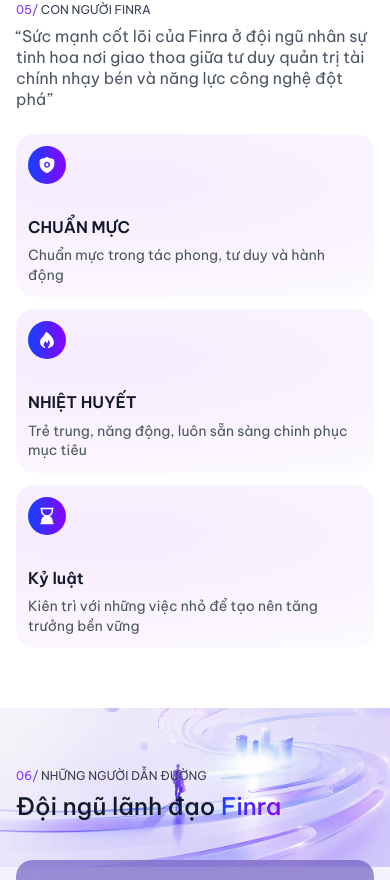
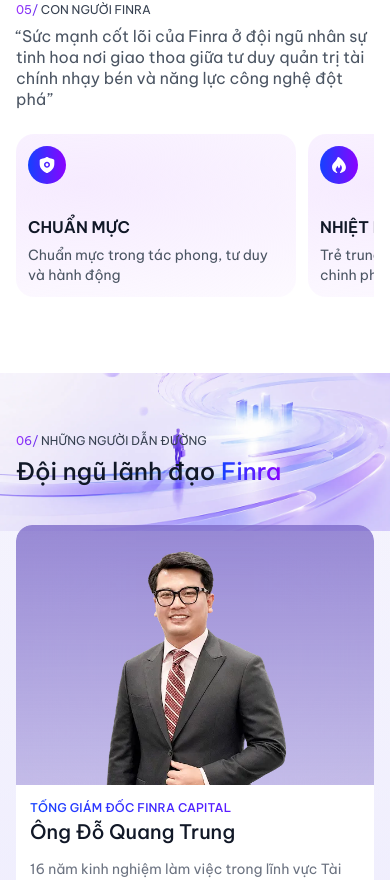
Before and after one commit to vuhai12/finra-clone, a Next.js app: page /ve-chung-toi in a window 390 px wide. Shown: the part 4535-5415 px from the top of the page. Built offline with nearby package versions, Linux system fonts and the light colour scheme.

Commit message:
fix section FinraPeople

```diff
--- a/src/sections/about/FinraPeople.tsx
+++ b/src/sections/about/FinraPeople.tsx
@@ -45,11 +45,11 @@
               quản trị tài chính nhạy bén và năng lực công nghệ đột phá”
             </h3>
           </div>
-          <div className="flex gap-[12px] flex-col md:flex-row">
+          <div className="flex gap-[12px] overflow-x-auto pb-4 [scrollbar-width:none] [&::-webkit-scrollbar]:hidden md:overflow-visible">
             {coreValues.map((item) => (
               <div
                 key={item.title}
-                className="flex flex-1 flex-col gap-[32px] p-[12px] rounded-[18px] bg-[radial-gradient(197.75%_111.25%_at_23.68%_30.75%,#f6ebff_0,#fff0)]"
+                className="flex w-[280px] shrink-0 flex-col gap-[32px] p-[12px] rounded-[18px] bg-[radial-gradient(197.75%_111.25%_at_23.68%_30.75%,#f6ebff_0,#fff0)] md:w-auto md:flex-1 md:shrink"
               >
                 <div className="w-[38px] h-[38px] rounded-full bg-[linear-gradient(270deg,#8a04ff,#1441ff)] flex items-center justify-center relative">
                   <Image
```
